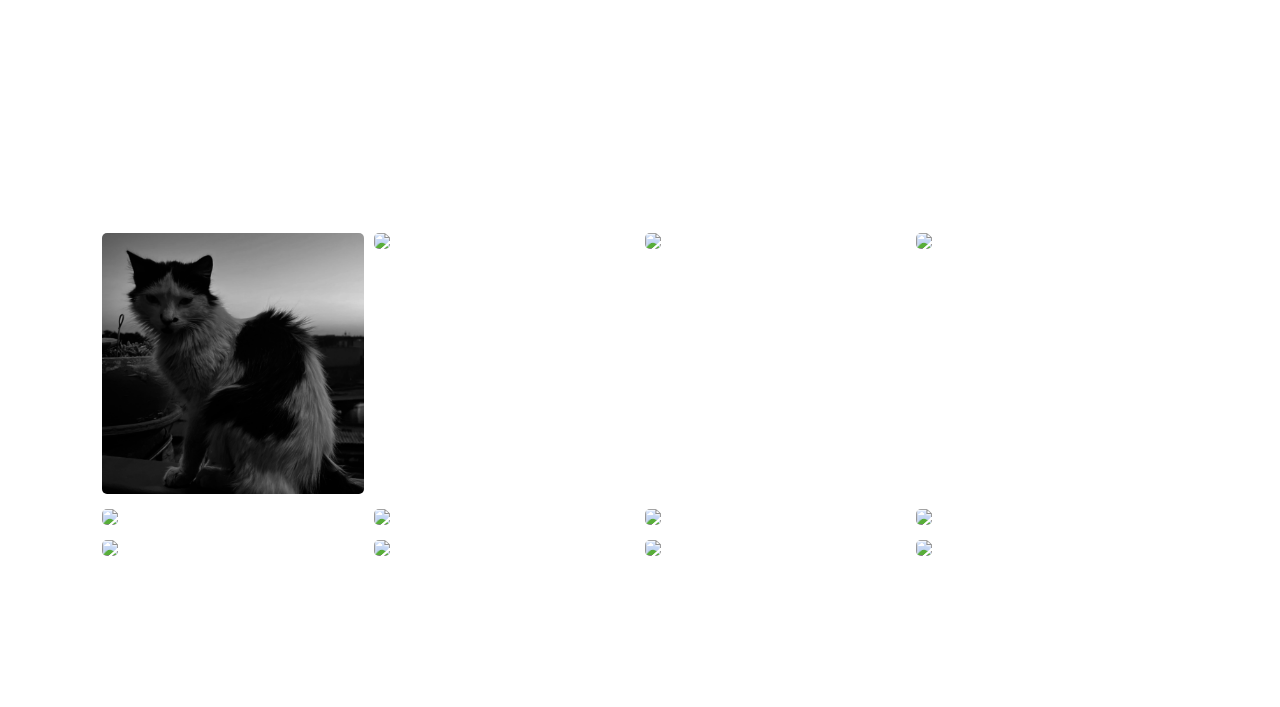
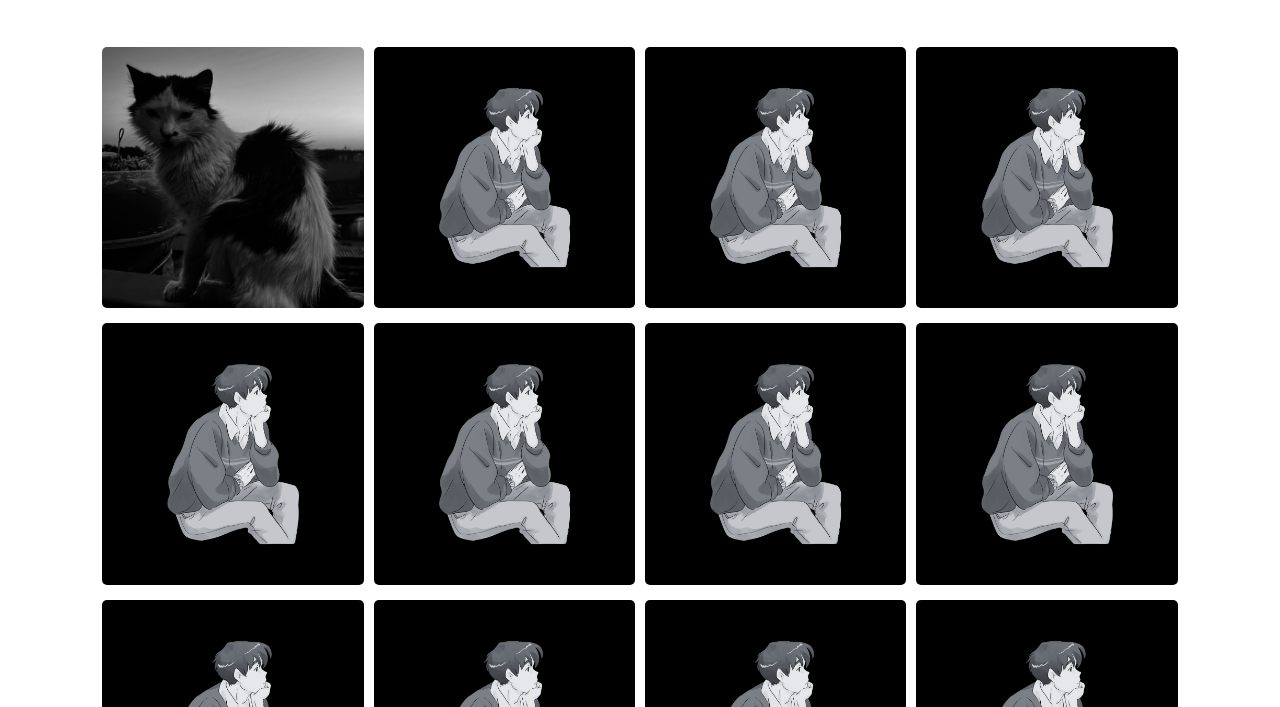
Before and after one commit to boyang-pan/photo-gallery, a plain HTML site: page index.html in a window 1280 px wide. Shown: the part 93-800 px from the top of the page. Drawn offline with Linux system fonts and the light colour scheme; a web font is replaced by a local one.

Commit message:
Update index.html

```diff
--- a/index.html
+++ b/index.html
@@ -30,51 +30,51 @@
         <div class="container">
             <div class="gallery">
                 <a href="/images/image-1.png" data-lightbox="pictures" data-title="The stare. Marrakesh, Morocco.">
-                    <img src="/images/image-1.png" onerror="this.onerror=null; this.src='/images/guy black.png'">
+                    <img src="/images/image-1.png" onerror="this.onerror=null; this.src='/images/guy-black.png'">
                 </a>
 
-                <a href="/images/guy black.png" data-lightbox="pictures" data-title="[Caption2].[Location2]">
-                    <img src="/images/image-2.png" onerror="this.onerror=null; this.src='/images/guy black.png'">
+                <a href="/images/guy-black.png" data-lightbox="pictures" data-title="[Caption2].[Location2]">
+                    <img src="/images/image-2.png" onerror="this.onerror=null; this.src='/images/guy-black.png'">
                 </a>
 
-                <a href="/images/guy black.png" data-lightbox="pictures" data-title="[Caption3].[Location3]">
-                    <img src="/images/image-3.png" onerror="this.onerror=null; this.src='/images/guy black.png'">
+                <a href="/images/guy-black.png" data-lightbox="pictures" data-title="[Caption3].[Location3]">
+                    <img src="/images/image-3.png" onerror="this.onerror=null; this.src='/images/guy-black.png'">
                 </a>
 
-                <a href="/images/guy black.png" data-lightbox="pictures" data-title="[Caption4].[Location4]">
-                    <img src="/images/image-4.png" onerror="this.onerror=null; this.src='/images/guy black.png'">
+                <a href="/images/guy-black.png" data-lightbox="pictures" data-title="[Caption4].[Location4]">
+                    <img src="/images/image-4.png" onerror="this.onerror=null; this.src='/images/guy-black.png'">
                 </a>
 
-                <a href="/images/guy black.png" data-lightbox="pictures" data-title="[Caption5].[Location5]">
-                    <img src="/images/image-5.png" onerror="this.onerror=null; this.src='/images/guy black.png'">
+                <a href="/images/guy-black.png" data-lightbox="pictures" data-title="[Caption5].[Location5]">
+                    <img src="/images/image-5.png" onerror="this.onerror=null; this.src='/images/guy-black.png'">
                 </a>
 
-                <a href="/images/guy black.png" data-lightbox="pictures" data-title="[Caption6].[Location6]">
-                    <img src="/images/image-6.png" onerror="this.onerror=null; this.src='/images/guy black.png'">
+                <a href="/images/guy-black.png" data-lightbox="pictures" data-title="[Caption6].[Location6]">
+                    <img src="/images/image-6.png" onerror="this.onerror=null; this.src='/images/guy-black.png'">
                 </a>
 
-                <a href="/images/guy black.png" data-lightbox="pictures" data-title="[Caption7].[Location7]">
-                    <img src="/images/image-7.png" onerror="this.onerror=null; this.src='/images/guy black.png'">
+                <a href="/images/guy-black.png" data-lightbox="pictures" data-title="[Caption7].[Location7]">
+                    <img src="/images/image-7.png" onerror="this.onerror=null; this.src='/images/guy-black.png'">
                 </a>
 
-                <a href="/images/guy black.png" data-lightbox="pictures" data-title="[Caption8].[Location8]">
-                    <img src="/images/image-8.png" onerror="this.onerror=null; this.src='/images/guy black.png'">
+                <a href="/images/guy-black.png" data-lightbox="pictures" data-title="[Caption8].[Location8]">
+                    <img src="/images/image-8.png" onerror="this.onerror=null; this.src='/images/guy-black.png'">
                 </a>
 
-                <a href="/images/guy black.png" data-lightbox="pictures" data-title="[Caption9].[Location9]">
-                    <img src="/images/image-9.png" onerror="this.onerror=null; this.src='/images/guy black.png'">
+                <a href="/images/guy-black.png" data-lightbox="pictures" data-title="[Caption9].[Location9]">
+                    <img src="/images/image-9.png" onerror="this.onerror=null; this.src='/images/guy-black.png'">
                 </a>
 
-                <a href="/images/guy black.png" data-lightbox="pictures" data-title="[Caption10].[Location10]">
-                    <img src="/images/image-10.png" onerror="this.onerror=null; this.src='/images/guy black.png'">
+                <a href="/images/guy-black.png" data-lightbox="pictures" data-title="[Caption10].[Location10]">
+                    <img src="/images/image-10.png" onerror="this.onerror=null; this.src='/images/guy-black.png'">
                 </a>
 
-                <a href="/images/guy black.png" data-lightbox="pictures" data-title="[Caption11].[Location11]">
-                    <img src="/images/image-11.png" onerror="this.onerror=null; this.src='/images/guy black.png'">
+                <a href="/images/guy-black.png" data-lightbox="pictures" data-title="[Caption11].[Location11]">
+                    <img src="/images/image-11.png" onerror="this.onerror=null; this.src='/images/guy-black.png'">
                 </a>
 
-                <a href="/images/guy black.png" data-lightbox="pictures" data-title="[Caption12].[Location12]">
-                    <img src="/images/image-12.png" onerror="this.onerror=null; this.src='/images/guy black.png'">
+                <a href="/images/guy-black.png" data-lightbox="pictures" data-title="[Caption12].[Location12]">
+                    <img src="/images/image-12.png" onerror="this.onerror=null; this.src='/images/guy-black.png'">
                 </a>
 
 
```
